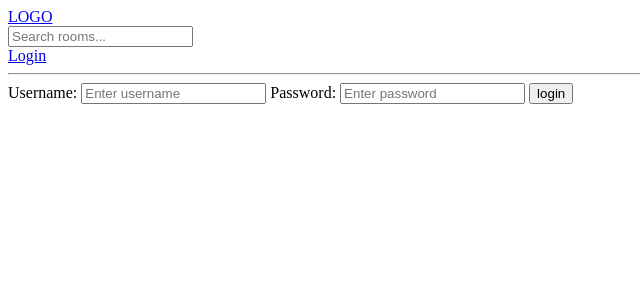
After one commit to seikoAyase/studybud, a Django app: page /login/ in a window 1280 px wide. The commit adds this page. Shown: the top 300 px of the page, without its empty margins (0-640 px from the left). Run offline with Django 5.2, Linux system fonts and the light colour scheme.

Commit message:
some commit

```diff
--- /dev/null
+++ b/base/templates/base/login_register.html
@@ -0,0 +1,18 @@
+{% extends 'main.html' %}
+
+{% block content %}
+    <div>
+        <form method='POST' action="">
+            {% csrf_token %}
+
+            <label>Username:</label>
+            <input type="text" name="username" placeholder="Enter username">
+
+            <label>Password:</label>
+            <input type="password" name="password" placeholder="Enter password">
+
+            <input type="submit" value="login">
+
+        </form>
+    </div>
+{% endblock %}
--- a/base/templates/base/room.html
+++ b/base/templates/base/room.html
@@ -2,4 +2,6 @@
 
 {% block content %}
     <h1>{{ room.name }}</h1>
+
+    <small>{{ room.description }}</small>
 {% endblock %}
--- a/base/urls.py
+++ b/base/urls.py
@@ -8,4 +8,7 @@ urlpatterns = [
     path('create-room/', views.createRoom, name='create-room'),
     path('update-room/<str:pk>/', views.updateRoom, name='update-room'),
     path('delete-room/<str:pk>', views.deleteRoom, name='delete-room'),
+
+    path('login/', views.loginPage, name='login'),
+    path('logout/', views.logoutUser, name='logout'),
 ]
--- a/base/views.py
+++ b/base/views.py
@@ -1,5 +1,11 @@
 from django.shortcuts import render, redirect
-from .models import Room, Topic
+from django.http import HttpResponse
+from django.contrib.auth import authenticate, login, logout
+from django.contrib.auth.decorators import login_required
+from django.contrib.auth.models import User
+from django.contrib import messages
+from .models import Room, Topic, Message
+from django.db.models import Q
 from .forms import RoomForm
 
 rooms = [
@@ -9,16 +15,49 @@ rooms = [
 ]
 
 
+def loginPage(request):
+    if request.user.is_authenticated:
+        return redirect('home')
+
+    if request.method == 'POST':
+        username = request.POST.get('username')
+        password = request.POST.get('password')
+
+        try:
+            user = User.objects.get(username=username)
+        except:
+            messages.error(request, 'User does not exist')
+
+        user = authenticate(request, username=username, password=password)
+
+        if user is not None:
+            login(request, user)
+            return redirect('home')
+        else:
+            messages.error(request, 'Invalid username or password')
+    context = {}
+    return render(request, 'base/login_register.html', context)
+
+
+def logoutUser(request):
+    logout(request)
+    return redirect('home')
+
+
 def home(request):
     if request.GET.get('q') is not None:
         q = request.GET.get('q')
     else:
         q = ''
-    rooms = Room.objects.filter(topic__name__icontains=q)
+    rooms = Room.objects.filter(Q(topic__name__icontains=q) |
+                                Q(name__icontains=q) |
+                                Q(description__icontains=q)
+                                )
 
     topics = Topic.objects.all()
+    room_count = rooms.count()
 
-    context = {'rooms': rooms, 'topics': topics}
+    context = {'rooms': rooms, 'topics': topics, 'room_count': room_count}
     return render(request, 'base/home.html', context)
 
 
@@ -28,6 +67,7 @@ def room(request, pk):
     return render(request, 'base/room.html', context)
 
 
+@login_required(login_url='login')
 def createRoom(request):
     form = RoomForm()
     if request.method == 'POST':
@@ -39,9 +79,13 @@ def createRoom(request):
     return render(request, 'base/room_form.html', context)
 
 
+@login_required(login_url='login')
 def updateRoom(request, pk):
     room = Room.objects.get(id=pk)
     form = RoomForm(instance=room)
+
+    if request.user != room.host:
+        return HttpResponse("You are not allowed to edit this room.")
 
     if request.method == 'POST':
         form = RoomForm(request.POST, instance=room)
@@ -53,8 +97,12 @@ def updateRoom(request, pk):
     return render(request, 'base/room_form.html', context)
 
 
+@login_required(login_url='login')
 def deleteRoom(request, pk):
     room = Room.objects.get(id=pk)
+
+    if request.user != room.host:
+        return HttpResponse("You are not allowed to delete this room.")
 
     if request.method == "POST":
         room.delete()
--- a/templates/main.html
+++ b/templates/main.html
@@ -9,11 +9,21 @@
 </head>
 
 <body>
-    {% include 'navbar.html' %}
+{% include 'navbar.html' %}
 
-    {% block content %}
+{% if messages %}
+    <ul class="messages">
+        {% for message in messages %}
+            <li>{{ message }}</li>
+        {% endfor %}
+    </ul>
+{% endif %}
 
-    {% endblock %}
+{% block content %}
+
+{% endblock %}
+
+
 </body>
 
 </html>
--- a/templates/navbar.html
+++ b/templates/navbar.html
@@ -1,6 +1,16 @@
-
 <a href="/">
     LOGO
 </a>
 
+<form method="GET" action="{% url 'home' %}">
+    <input type="text" name="q" placeholder="Search rooms...">
+</form>
+
+<small>{{ user.username }}</small>
+
+{% if request.user.is_authenticated %}
+    <a href="{% url 'logout' %}">Logout</a>
+{% else %}
+    <a href="{% url 'login' %}">Login</a>
+{% endif %}
 <hr>
```
Also changed, not shown: base/templates/base/home.html (+5 -2 lines), db.sqlite3.
